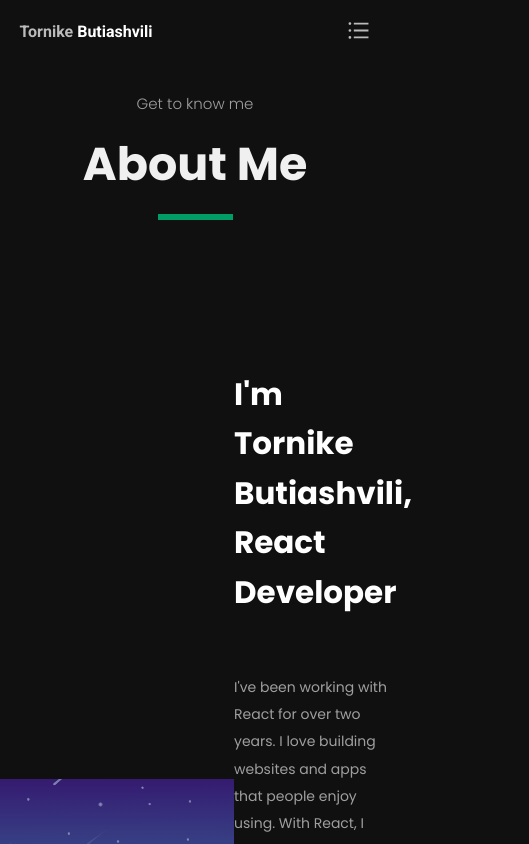
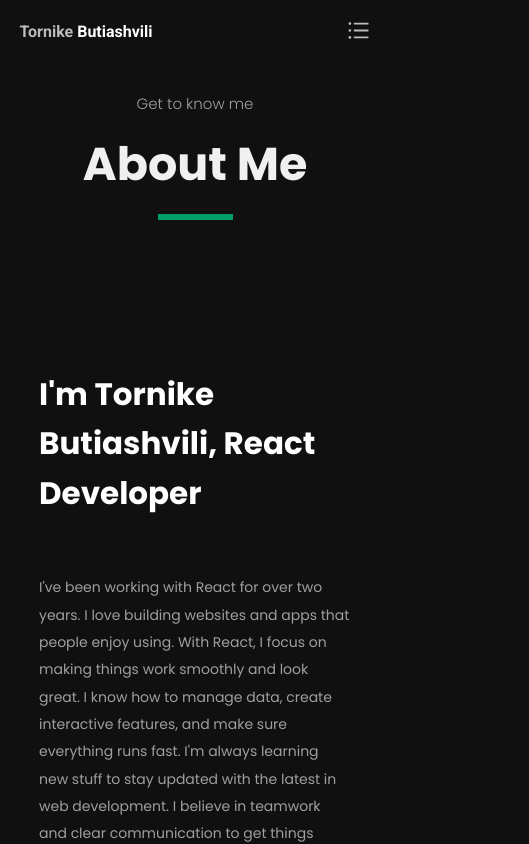
Before and after one commit to tornike2002/Portfolio, a React (Vite) app: page /about in a window 390 px wide. Shown: the top 844 px of the page, 529 px wide, since content can reach past the window. Built offline with nearby package versions, Linux system fonts and the light colour scheme.

Commit message:
added responsive for about

```diff
--- a/src/components/about/AboutPage.tsx
+++ b/src/components/about/AboutPage.tsx
@@ -157,6 +157,10 @@
     gap: 40px;
     font-family: "Poppins", sans-serif;
     margin-top: 70px;
+    @media screen and (max-width: 800px){
+      width: 80%;
+     justify-content: center;
+    }
     h1 {
       font-size: 31px;
       font-weight: 700;
@@ -184,17 +188,30 @@
         color: #868484;
         font-size: 14px;
       }
+      @media screen and (max-width: 1230px){
+        gap: 3px;
+
+      }
     }
     .AboutBoxContainer {
       display: flex;
       align-items: center;
       justify-content: space-between;
+      @media screen and (max-width: 1230px) {
+        flex-direction: column;
+        align-items: flex-start;
+        justify-content: center;
+        gap: 3px;
+      }
     }
   }
 `;
 const LottieContainer = styled.div`
   width: 383px;
   height: 440px;
+  @media screen and (max-width: 800px) {
+    display: none;
+  }
 `;
 const AboutDownload = styled.div`
   display: flex;
```
